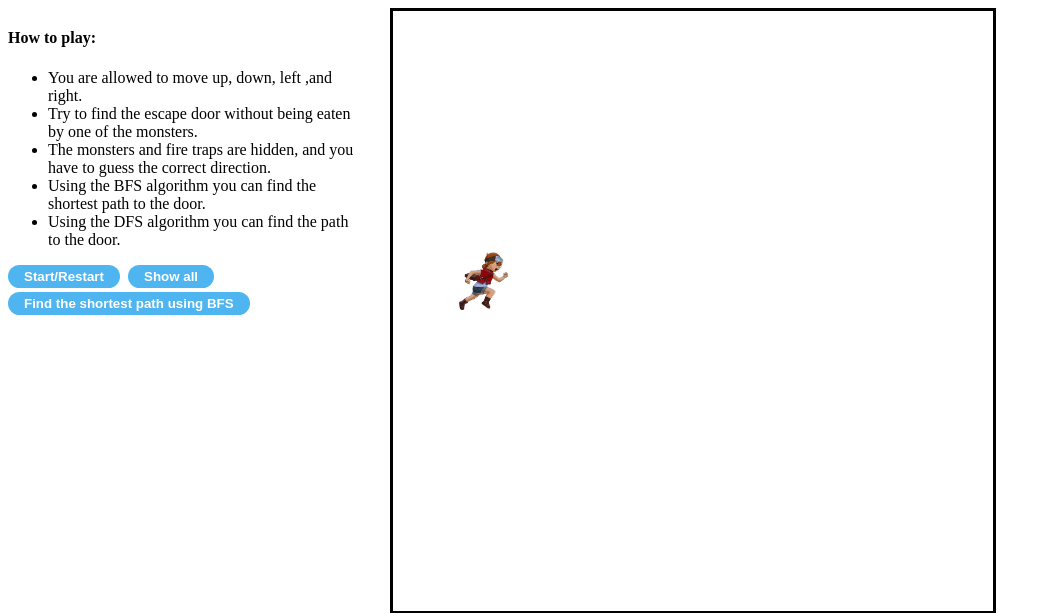
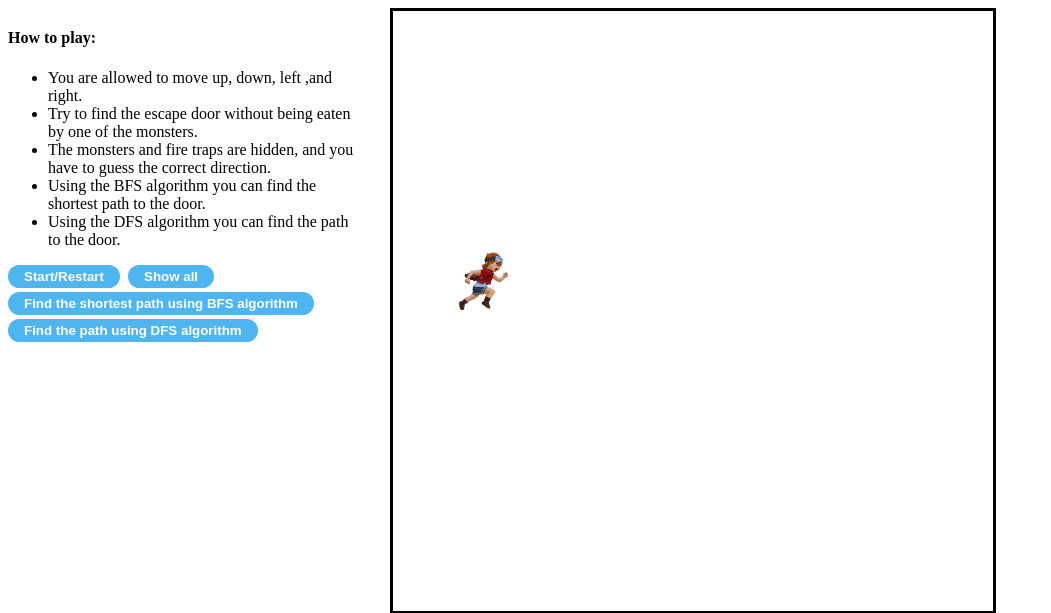
Before and after one commit to MotazBellah/dungeon, a Flask app: page / in a window 1280 px wide. Shown: the top 613 px of the page, without its empty margins (0-1051 px from the left). Run offline with Flask 2, Linux system fonts and the light colour scheme.

Commit message:
Use even bubbling to handle different type of search

```diff
--- a/app.py
+++ b/app.py
@@ -24,7 +24,10 @@ def solve():
     # Get the location of player, door and list of monsters
     player = request.form['player']
     door = request.form['door']
+    type = request.form['type']
     monsters = request.form['monsters'].split(',')
+    print('//////')
+    print(type)
     # Call short_path function to get the cells and moves
     short_path = shortest_path(player, door, monsters)
     # If path found,
--- a/static/app.js
+++ b/static/app.js
@@ -3,6 +3,7 @@ document.addEventListener('DOMContentLoaded', () => {
     const squares = document.querySelectorAll('.grid div');
     const startBtn = document.querySelector('.start');
     const bfs = document.querySelector('.bfs');
+    const searchDiv = document.querySelector('.search-type');
     // Declare the gameFinished boolean vairable
     let gameFinished = false
     // Get the location of the player, door
@@ -95,67 +96,6 @@ document.addEventListener('DOMContentLoaded', () => {
 
    // Once the user use the arrows call the control
     document.addEventListener('keyup', control)
-    // Added click event to bfs to let the user find the shortest path
-   bfs.addEventListener('click', function() {
-       // Get all green cells(path)
-       let solutions = document.querySelectorAll('.solve');
-       // Remove the green cells from the grid
-        if (solutions.length) {
-           for (let i = 0; i < solutions.length; i++) {
-               solutions[i].classList.remove('solve')
-           }
-       }
-       // Reset the area of instruction
-       document.querySelector('.action').innerHTML = ''
-       // Send post request to solve route to find the path
-       // Send the playerIndex and door and monsters as a data to the route
-       // If the request success, get the response and parse it to get the data
-       $.ajax({
-            type: 'post',
-            url: '/solve' ,
-            data: {
-                player: playerIndex,
-                door: door,
-                monsters: monsters.toString(),
-
-            },
-            success: function(response) {;
-                if ('error' in response) {
-                    alert(response['error'])
-                } else {
-                    // Get the coordinates
-                    // Loop through it and add solve class,
-                    // so it would appear as a green path on the grid
-                    const cells = response['coordinates']
-                    for (let i = 0; i < cells.length; i++) {
-                        let index = cells[i]
-                        squares[index].classList.add('solve')
-                    }
-                    // Get the action area
-                    const actionDiv = document.querySelector('.action')
-                    const p = document.createElement('p')
-                    p.innerHTML = "Follow the following path to reach to the door:"
-                    // Get the moves from the response
-                    // Loop through it and append it to the pragraph element
-                    const pAction = document.createElement('p')
-                    const actions = response['intructions']
-                    for (var i = 0; i < actions.length; i++) {
-                        if (i == actions.length - 1 ) {
-                            pAction.innerHTML += actions[i]
-                        } else {
-                            pAction.innerHTML += actions[i] + ' --> '
-                        }
-
-                    }
-                    // Append to the parant to display them to the user
-                    actionDiv.appendChild(p)
-                    actionDiv.appendChild(pAction)
-
-                }
-            }
-        });
-        hide_display(true)
-   });
 
    // Reload the game, once click on start/restart button
    startBtn.addEventListener('click', function() {
@@ -203,6 +143,78 @@ document.addEventListener('DOMContentLoaded', () => {
        hide_display(display_all)
    })
 
+   // Handle search type
+   searchDiv.addEventListener('click', function (event) {
+       // Make the default type to be BFS
+       let searchType = 'bfs'
+       if (event.target.id == 'dfs') {
+           searchType = 'dfs'
+       }
+
+        // Get all green cells(path)
+        let solutions = document.querySelectorAll('.solve');
+        // Remove the green cells from the grid
+         if (solutions.length) {
+            for (let i = 0; i < solutions.length; i++) {
+                solutions[i].classList.remove('solve')
+            }
+        }
+
+     // Reset the area of instruction
+      document.querySelector('.action').innerHTML = ''
+      // Send post request to solve route to find the path
+      // Send the playerIndex and door and monsters as a data to the route
+      // If the request success, get the response and parse it to get the data
+       $.ajax({
+           type: 'post',
+           url: '/solve' ,
+           data: {
+               player: playerIndex,
+               door: door,
+               monsters: monsters.toString(),
+               type: searchType,
+
+           },
+           success: function(response) {;
+               if ('error' in response) {
+                   alert(response['error'])
+               } else {
+                   // Get the coordinates
+                   // Loop through it and add solve class,
+                   // so it would appear as a green path on the grid
+                   const cells = response['coordinates']
+                   for (let i = 0; i < cells.length; i++) {
+                       let index = cells[i]
+                       squares[index].classList.add('solve')
+                   }
+                   // Get the action area
+                   const actionDiv = document.querySelector('.action')
+                   const p = document.createElement('p')
+                   p.innerHTML = "Follow the following path to reach to the door:"
+                   // Get the moves from the response
+                   // Loop through it and append it to the pragraph element
+                   const pAction = document.createElement('p')
+                   const actions = response['intructions']
+                   for (var i = 0; i < actions.length; i++) {
+                       if (i == actions.length - 1 ) {
+                           pAction.innerHTML += actions[i]
+                       } else {
+                           pAction.innerHTML += actions[i] + ' --> '
+                       }
+
+                   }
+                   // Append to the parant to display them to the user
+                   actionDiv.appendChild(p)
+                   actionDiv.appendChild(pAction)
+
+               }
+           }
+       });
+
+       hide_display(true)
+       // console.log();
+   })
+
    hide_display(gameFinished)
 
 });
--- a/templates/index.html
+++ b/templates/index.html
@@ -94,7 +94,10 @@
             </div>
             <button type="button" class="start">Start/Restart</button>
             <button type="button" class="show">Show all</button>
-            <button type="button" class="bfs">Find the shortest path using BFS</button>
+            <div class="search-type">
+                <button id='bfs' type="button" class="bfs">Find the shortest path using BFS algorithm</button>
+                <button id='dfs'type="button" class="dfs">Find the path using DFS algorithm</button>
+            </div>
             <div class="action">
             </div>
         </div>
```
